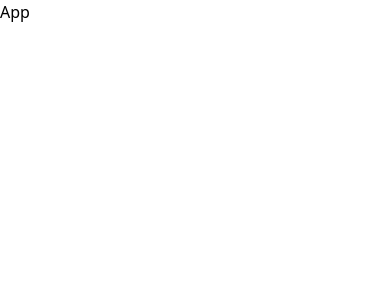
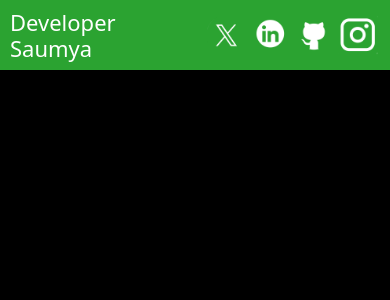
Before and after one commit to Saumya-Kanti-Sarma/portfolio-website, a React (Vite) app: page / in a window 390 px wide. Shown: the top 300 px of the page. Built offline with nearby package versions, Linux system fonts and the light colour scheme.

Commit message:
installed packages

```diff
--- a/index.html
+++ b/index.html
@@ -19,7 +19,7 @@
     rel="stylesheet">
 </head>
 
-<body>
+<body class="bg-[#000] w-[100vw] h-[100dvh] overflow-x-hidden overflow-y-auto">
   <div id="root"></div>
   <script type="module" src="/src/main.tsx"></script>
 </body>
--- a/package.json
+++ b/package.json
@@ -13,6 +13,8 @@
     "@tailwindcss/vite": "^4.1.11",
     "react": "^18.2.0",
     "react-dom": "^18.2.0",
+    "react-router": "^7.6.3",
+    "react-router-dom": "^7.6.3",
     "tailwindcss": "^4.1.11"
   },
   "devDependencies": {
--- a/src/App.tsx
+++ b/src/App.tsx
@@ -1,9 +1,10 @@
 import './App.css';
+import Navbar from './components/Navbar/Navbar';
 const App = () => {
   return (
-    <>
-      App
-    </>
+    <main className='w-full'>
+      <Navbar />
+    </main>
   )
 }
 
--- /dev/null
+++ b/src/components/Navbar/Navbar.css
@@ -0,0 +1,30 @@
+@media (max-width: 1080px) {
+
+  .nav-heading,
+  .nav-ul {
+    flex: 1;
+  }
+
+  .nav-ul {
+    display: flex;
+    align-items: center;
+  }
+}
+
+@media (max-width: 600px) {
+  .nav-heading {
+    font-size: 28px;
+    flex: 2;
+  }
+
+  .nav-ul img {
+    width: 40px;
+  }
+}
+
+@media (max-width: 480px) {
+  .nav-heading {
+    font-size: 22px;
+    flex: 1;
+  }
+}
--- /dev/null
+++ b/src/components/Navbar/Navbar.tsx
@@ -0,0 +1,16 @@
+import "./Navbar.css";
+const Navbar = () => {
+  return (
+    <nav className="flex gap-5 h-[70px] bg-[#2ba331] items-center justify-between overflow-hidden w-full text-white px-2.5">
+      <h1 className="text-3xl flex-3 nav-heading">Developer Saumya</h1>
+      <ul className="flex flex-1 justify-around text-2xl h-full nav-ul">
+        <a href="https://x.com/devloper_saumya" target="blank" className="nav-Links"><img src="/logos/1.png" alt="logo" className="w-[50px] " /></a>
+        <a href="https://www.linkedin.com/in/saumya-sarma-2ab6a52a4/" target="blank" className="nav-Links"><img src="/logos/2.png" alt="logo" className="w-[50px] " /></a>
+        <a href="https://github.com/Saumya-Kanti-Sarma/" target="blank" className="nav-Links"><img src="/logos/3.png" alt="logo" className="w-[50px] " /></a>
+        <a href="https://www.instagram.com/developer_saumya" target="blank" className="nav-Links"><img src="/logos/4.png" alt="logo" className="w-[50px] " /></a>
+      </ul>
+    </nav>
+  )
+}
+
+export default Navbar
```
Also changed, not shown: 1 other file (tests, documents, lock files or other folders).
